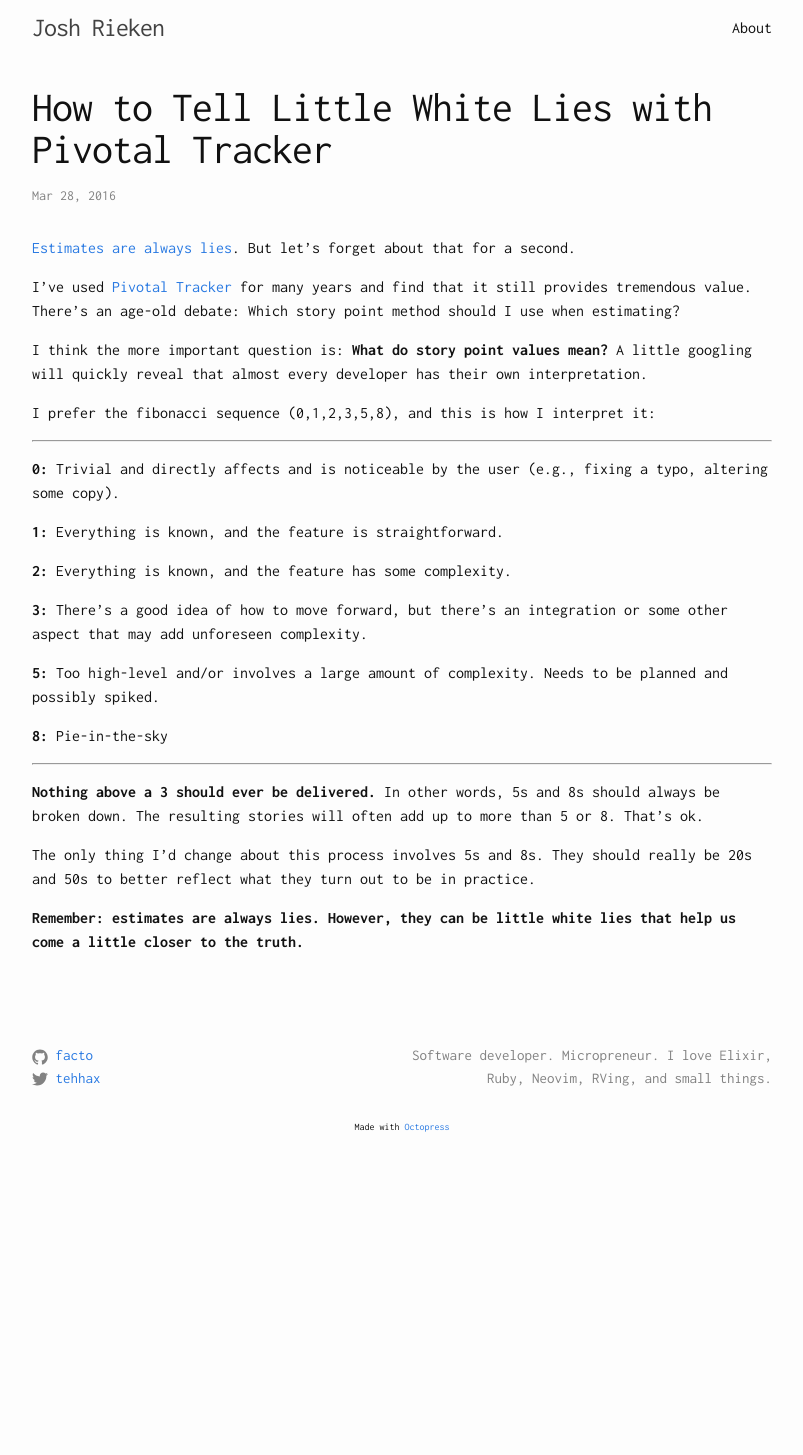
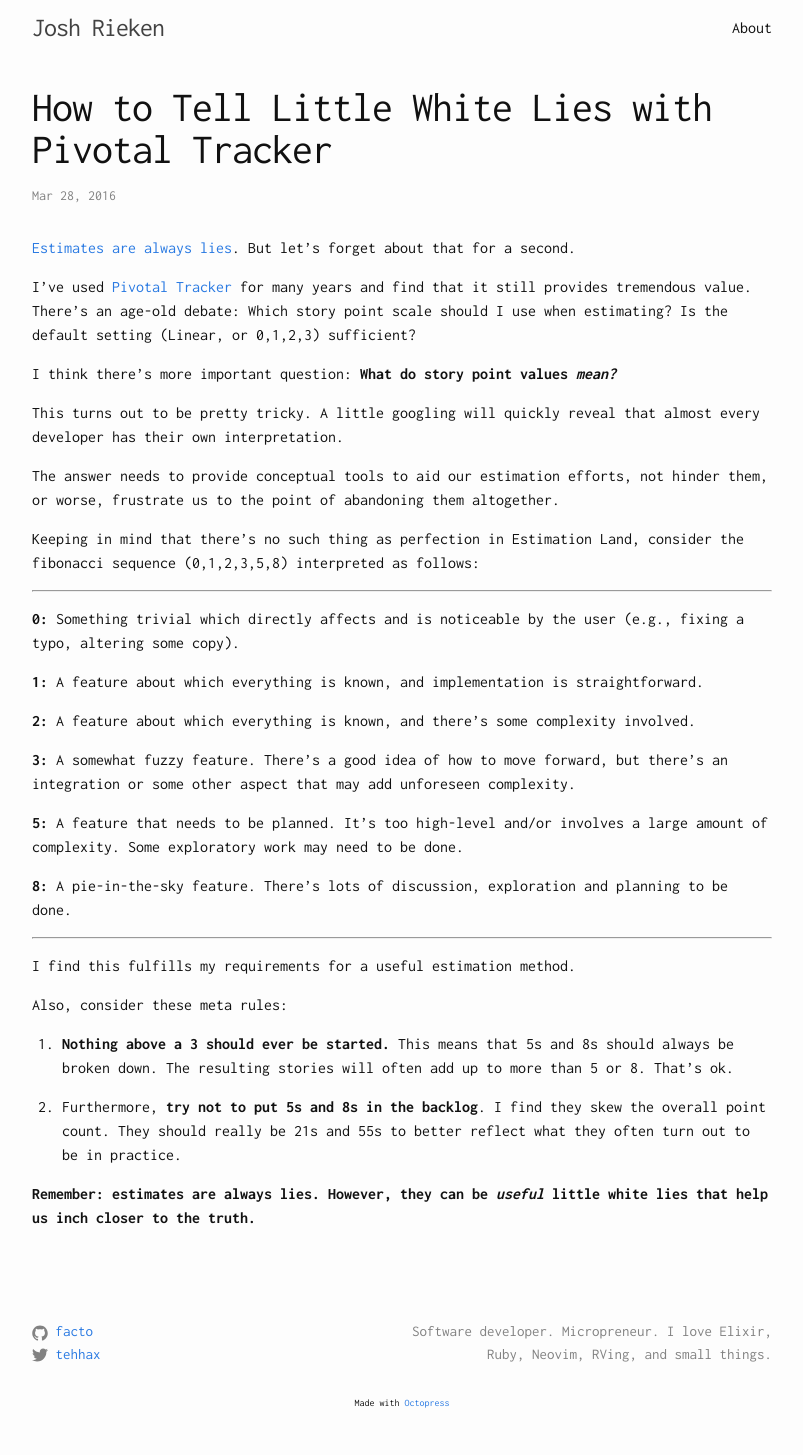
Before and after one commit to facto/facto.github.io, a Jekyll site: the page built from _posts/2016-03-28-how-to-tell-little-white-lies-with-pivotal-tracker.markdown, in a window 1280 px wide. Shown: the whole page, without its empty margins (238-1041 px from the left). Built offline with Jekyll 4.4.1, drawn with Linux system fonts in a browser that asks for light colours; before the commit the page ends 1179 px from its top, so only the background shows below that.

Commit message:
Update post

```diff
--- a/_posts/2016-03-28-how-to-tell-little-white-lies-with-pivotal-tracker.markdown
+++ b/_posts/2016-03-28-how-to-tell-little-white-lies-with-pivotal-tracker.markdown
@@ -6,30 +6,38 @@ date: 2016-03-28T14:38:52-07:00
 
 [Estimates are always lies](http://softwareforgood.com/estimates-lies/). But let's forget about that for a second.
 
-I've used [Pivotal Tracker](https://www.pivotaltracker.com) for many years and find that it still provides tremendous value. There's an age-old debate: Which story point method should I use when estimating?
+I've used [Pivotal Tracker](https://www.pivotaltracker.com) for many years and find that it still provides tremendous value. There's an age-old debate: Which story point scale should I use when estimating? Is the default setting (Linear, or 0,1,2,3) sufficient?
 
-I think the more important question is: **What do story point values mean?** A little googling will quickly reveal that almost every developer has their own interpretation.
+I think there's more important question: **What do story point values *mean?***
 
-I prefer the fibonacci sequence (0,1,2,3,5,8), and this is how I interpret it:
+This turns out to be pretty tricky. A little googling will quickly reveal that almost every developer has their own interpretation.
+
+The answer needs to provide conceptual tools to aid our estimation efforts, not hinder them, or worse, frustrate us to the point of abandoning them altogether.
+
+Keeping in mind that there's no such thing as perfection in Estimation Land, consider the fibonacci sequence (0,1,2,3,5,8) interpreted as follows:
 
 ---
 
-**0:** Trivial and directly affects and is noticeable by the user (e.g., fixing a typo, altering some copy).
+**0:** Something trivial which directly affects and is noticeable by the user (e.g., fixing a typo, altering some copy).
 
-**1:** Everything is known, and the feature is straightforward.
+**1:** A feature about which everything is known, and implementation is straightforward.
 
-**2:** Everything is known, and the feature has some complexity.
+**2:** A feature about which everything is known, and there's some complexity involved.
 
-**3:** There's a good idea of how to move forward, but there's an integration or some other aspect that may add unforeseen complexity.
+**3:** A somewhat fuzzy feature. There's a good idea of how to move forward, but there's an integration or some other aspect that may add unforeseen complexity.
 
-**5:** Too high-level and/or involves a large amount of complexity. Needs to be planned and possibly spiked.
+**5:** A feature that needs to be planned. It's too high-level and/or involves a large amount of complexity. Some exploratory work may need to be done.
 
-**8:** Pie-in-the-sky
+**8:** A pie-in-the-sky feature. There's lots of discussion, exploration and planning to be done.
 
 ---
 
-**Nothing above a 3 should ever be delivered.** In other words, 5s and 8s should always be broken down. The resulting stories will often add up to more than 5 or 8. That's ok.
+I find this fulfills my requirements for a useful estimation method.
 
-The only thing I'd change about this process involves 5s and 8s. They should really be 20s and 50s to better reflect what they turn out to be in practice.
+Also, consider these meta rules:
 
-**Remember: estimates are always lies. However, they can be little white lies that help us come a little closer to the truth.**
+1. **Nothing above a 3 should ever be started.** This means that 5s and 8s should always be broken down. The resulting stories will often add up to more than 5 or 8. That's ok.
+
+2. Furthermore, **try not to put 5s and 8s in the backlog**. I find they skew the overall point count. They should really be 21s and 55s to better reflect what they often turn out to be in practice.
+
+**Remember: estimates are always lies. However, they can be *useful* little white lies that help us inch closer to the truth.**
```
